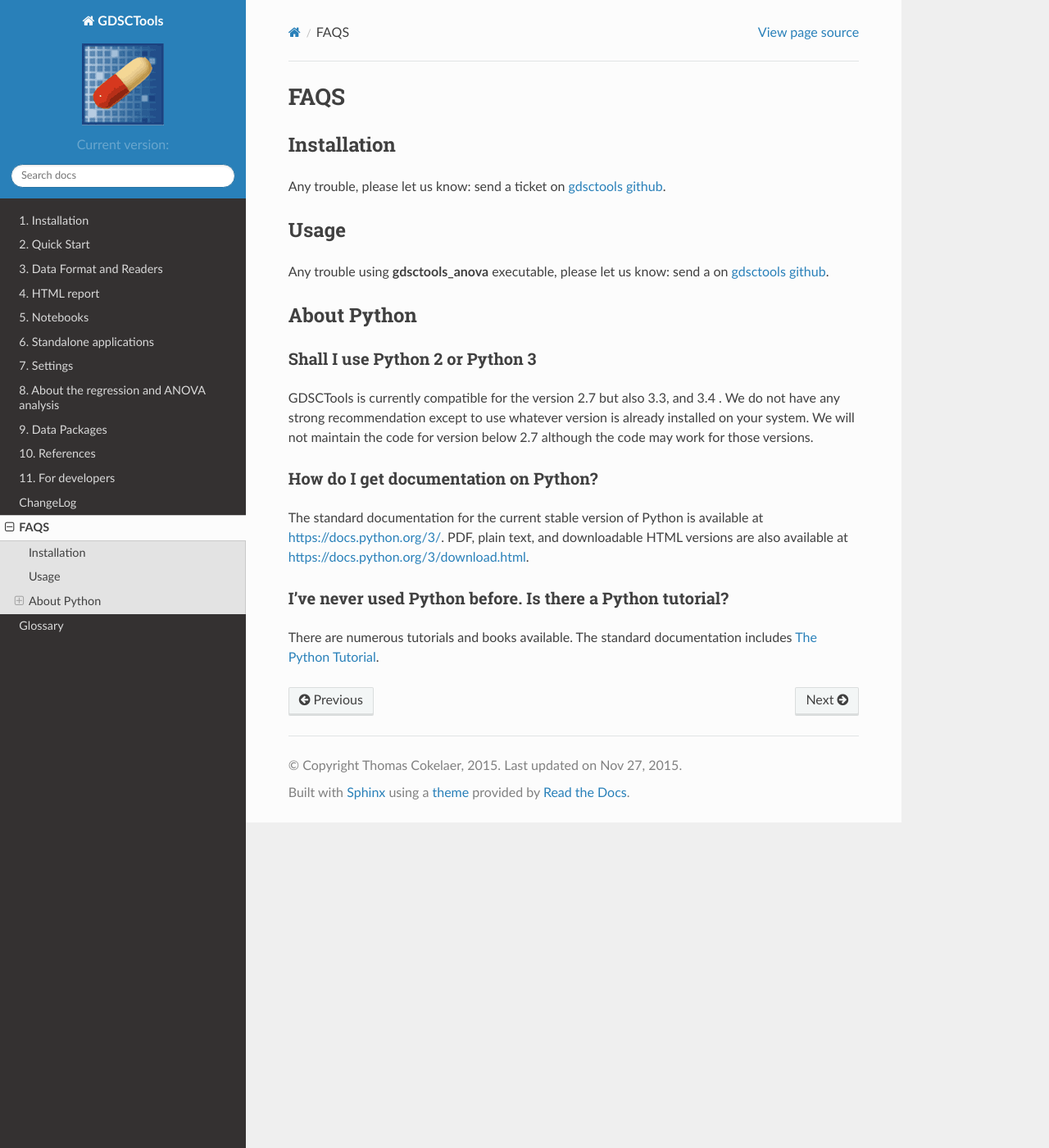
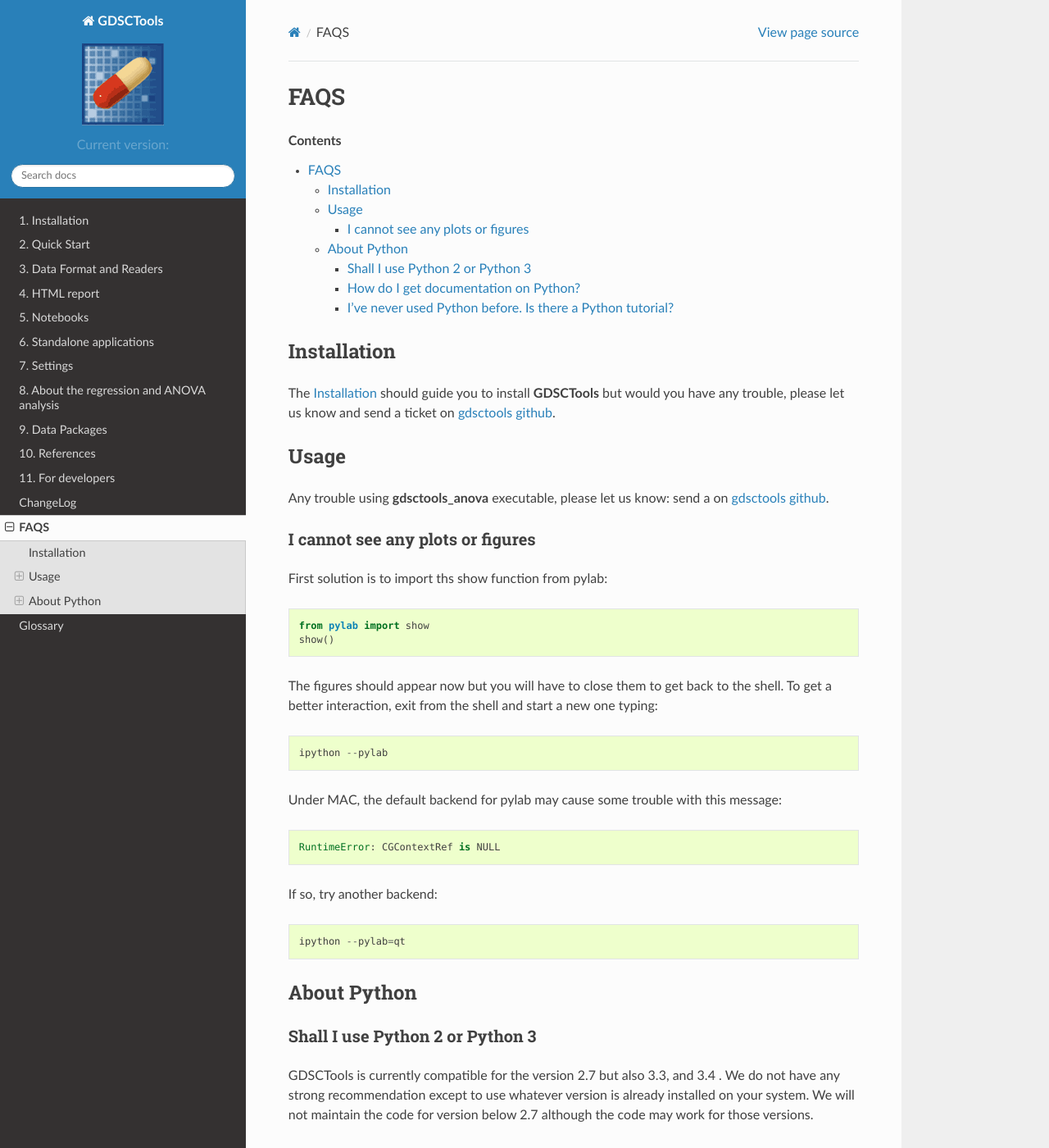
Before and after one commit to CancerRxGene/gdsctools, a Sphinx documentation site: the page built from doc/source/faqs.rst, in a window 1280 px wide and 1400 px high. Shown: the whole window at 82% size. Built offline with Sphinx 7.4.7 and the Read the Docs theme 2.0.0, drawn with Linux system fonts in a browser that asks for light colours; formulas are drawn with MathJax 3; the version number could not be read and is left out.

Commit message:
update doc

```diff
--- a/doc/source/faqs.rst
+++ b/doc/source/faqs.rst
@@ -3,10 +3,13 @@
 FAQS
 =======
 
+.. contents::
+
 Installation
 -----------------
 
-Any trouble, please let us know: send a ticket
+The :ref:`installation` should guide you to install **GDSCTools** but would you
+have any trouble, please let us know and send a ticket
 on `gdsctools github <https://github.com/CancerRxGene/gdsctools/issues>`_.
 
 
@@ -15,6 +18,31 @@ Usage
 
 Any trouble using **gdsctools_anova** executable, please let us know: send a
 on `gdsctools github <https://github.com/CancerRxGene/gdsctools/issues>`_.
+
+
+I cannot see any plots or figures
+~~~~~~~~~~~~~~~~~~~~~~~~~~~~~~~~~~~
+
+First solution is to import ths show function from pylab::
+
+    from pylab import show
+    show()
+
+The figures should appear now but you will have to close them to get back to the
+shell. To get a better interaction, exit from the shell and start a new one
+typing::
+
+    ipython --pylab
+
+Under MAC, the default backend for pylab may cause some trouble with this
+message::
+
+    RuntimeError: CGContextRef is NULL
+
+If so, try another backend::
+
+    ipython --pylab=qt
+
 
 About Python
 ---------------
```
Also changed, not shown: doc/source/ChangeLog.rst (+11 -0 lines), doc/source/quickstart.rst (+3 -10 lines).
